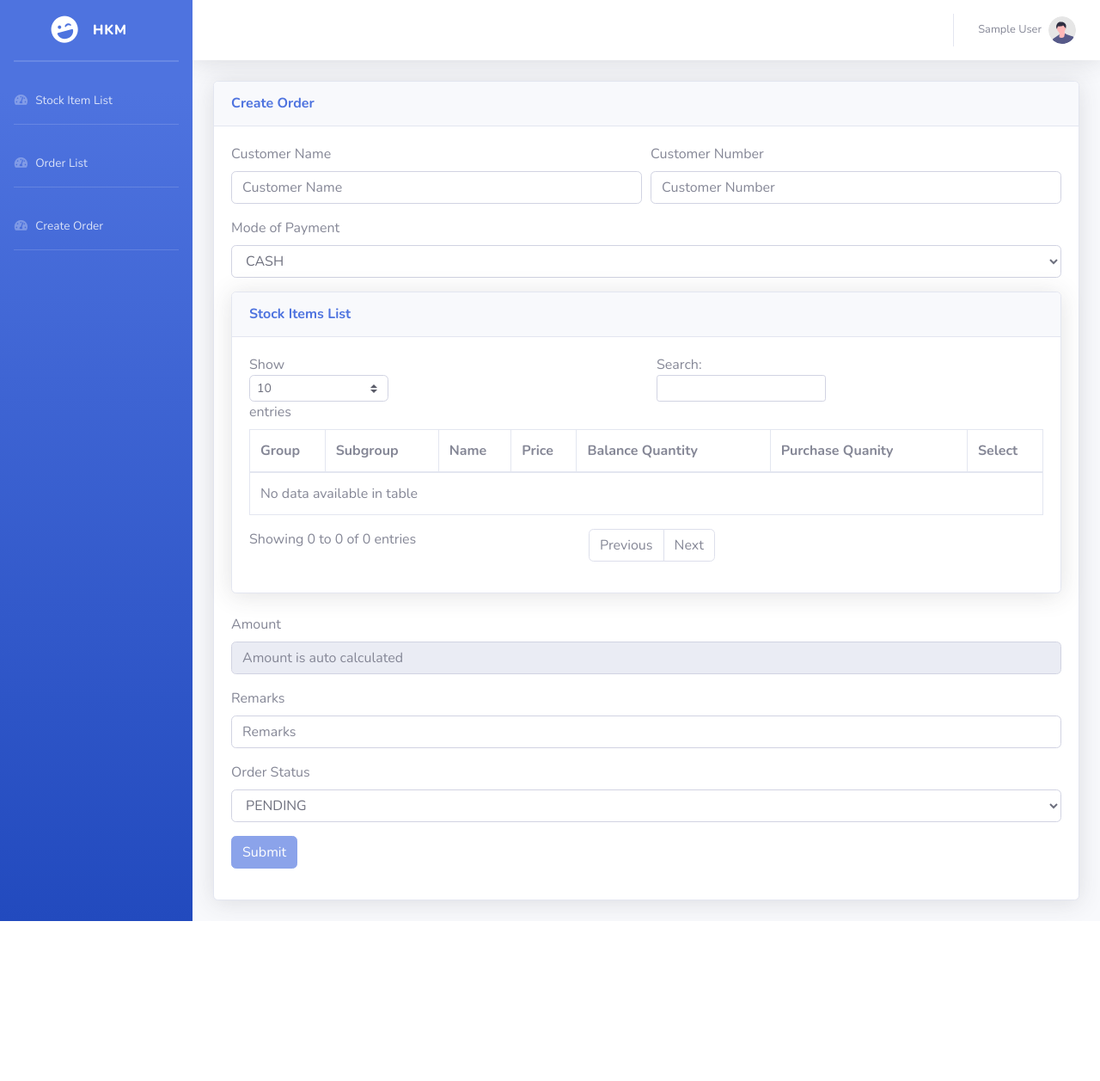
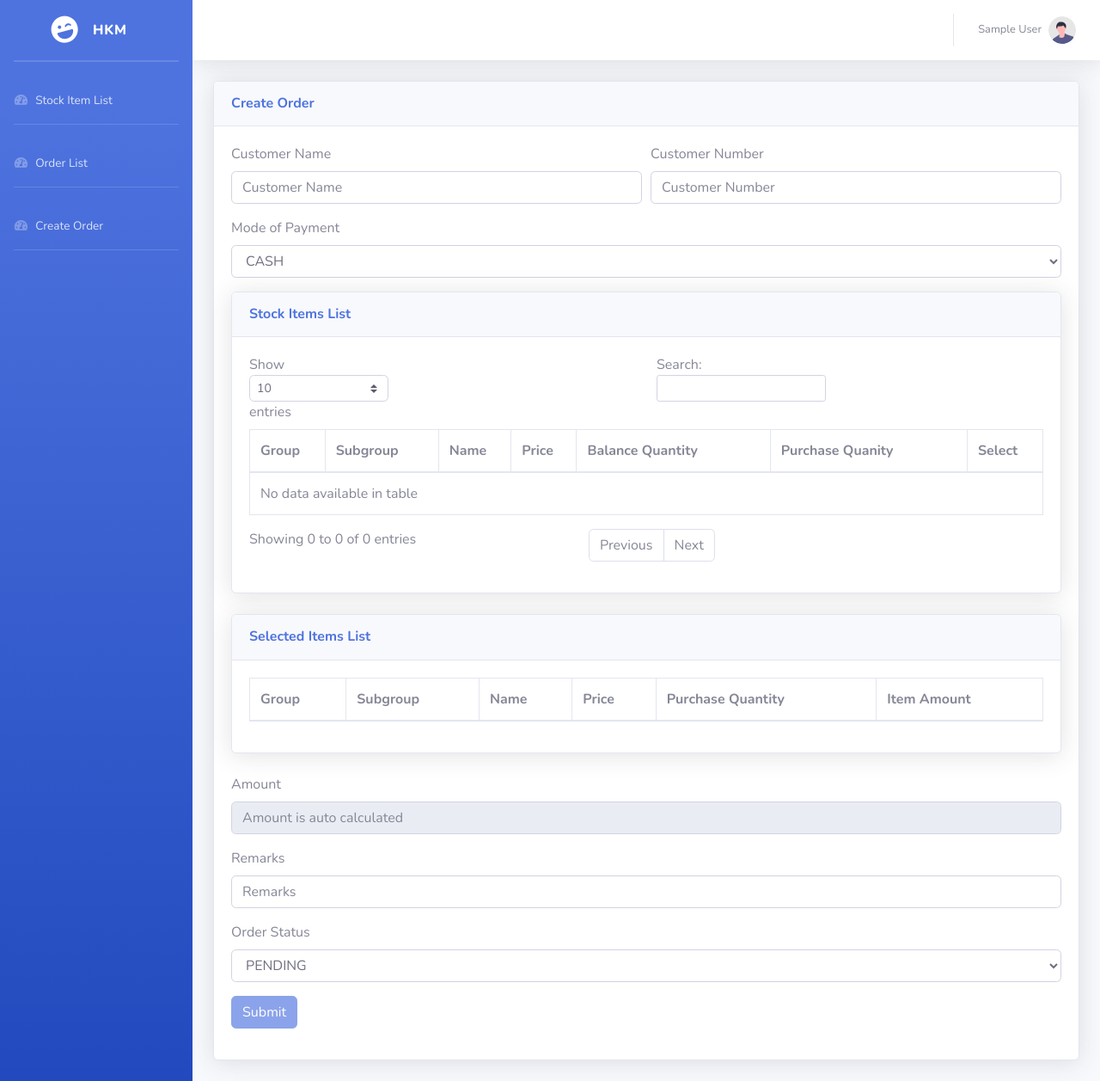
Before and after one commit to sachinharpalani/inventory-management-system, a Django app: page /core/order/create in a window 1280 px wide. Shown: the whole page at 86% size. Before the commit the page ends 1071 px from the top, so only its background shows below. Run offline with Django 4.2, Linux system fonts and the light colour scheme; the visitor is signed in with stand-in values (Sample User, id 1); data that the repository does not hold is empty; some libraries are stand-ins or nearby versions.

Commit message:
Order UI Enhancements

```diff
--- a/ims/core/templates/core/create_order.html
+++ b/ims/core/templates/core/create_order.html
@@ -51,9 +51,9 @@
                             {% for item_detail in stockitem_list %}
                                 {% with remaining_quantity=item_detail.inventory.first.remaining_quantity %}
                                 <tr {% if remaining_quantity <= 0 %} style="background-color: #E6E6FA" {% endif %}>
-                                    <td>{{ item_detail.subgroup.group.name }}</td>
-                                    <td>{{ item_detail.subgroup.name }}</td>
-                                    <td>{{ item_detail.name }}</td>
+                                    <td id="group_name_{{item_detail.id}}" >{{ item_detail.subgroup.group.name }}</td>
+                                    <td id="subgroup_name_{{item_detail.id}}">{{ item_detail.subgroup.name }}</td>
+                                    <td id="item_name_{{item_detail.id}}" >{{ item_detail.name }}</td>
                                     <td id="price_{{item_detail.id}}">{{ item_detail.price }}</td>
                                     <td>{{ remaining_quantity }}</td>
                                     <td>
@@ -71,6 +71,30 @@
                                 </tr>
                                 {% endwith %}
                             {% endfor %}
+                            </tbody>
+                        </table>
+                    </div>
+                </div>
+            </div>
+            <div class="form-group">
+                <div class="card shadow mb-4">
+                    <div class="card-header py-3">
+                        <h6 class="m-0 font-weight-bold text-primary">Selected Items List</h6>
+                    </div>
+                    <div class="card-body">
+                        <div class="table-responsive">
+                        <table class="table table-bordered" id="selectedItemsTable" width="100%" cellspacing="0">
+                            <thead>
+                                <tr>
+                                    <th>Group</th>
+                                    <th>Subgroup</th>
+                                    <th>Name</th>
+                                    <th>Price</th>
+                                    <th>Purchase Quantity</th>
+                                    <th>Item Amount</th>
+                                </tr>
+                            </thead>
+                            <tbody id="selectedItemsBody">
                             </tbody>
                         </table>
                     </div>
@@ -107,14 +131,20 @@
 <script src="{% static 'vendor/datatables/dataTables.bootstrap4.min.js' %}"></script>
 
 <script>
-    $(document).ready(function() {
+    // // $(document).ready(function() {
+    // //     // Call the dataTables jQuery plugin
+    // //     $('#dataTable').DataTable();
+
+    // })
+</script>
+
+<script>
+
+$(document).ready(function() {
         // Call the dataTables jQuery plugin
         $('#dataTable').DataTable();
 
     })
-</script>
-
-<script>
 
     var selectedItems = {}
 
@@ -150,7 +180,14 @@
     function addToSelectedItems(itemId){
         [itemPrice, quantity] = getQuantityAndPrice(itemId)
         itemAmount = calculateItemAmount(itemId, itemPrice, quantity)
-        selectedItems[itemId] = {"totalAmount": itemAmount, "quantity": quantity}
+        selectedItems[itemId] = {
+            "group": document.getElementById("group_name_"+itemId).innerText,
+            "subgroup": document.getElementById("subgroup_name_"+itemId).innerText,
+            "name": document.getElementById("item_name_"+itemId).innerText,
+            "price": document.getElementById("price_"+itemId).innerText,
+            "totalAmount": itemAmount,
+            "quantity": quantity
+        }
 
         calculateTotalAmount()
     }
@@ -158,9 +195,30 @@
     function removeFromSelectedItems(itemId){
         if(selectedItems.hasOwnProperty(itemId)){
             delete selectedItems[itemId]
+            document.getElementById("is_selected_"+itemId).checked = false;
         }
 
         calculateTotalAmount()
+    }
+
+
+    function refreshSelectedItemsTable(){
+        var tbody = document.getElementById("selectedItemsBody")
+        var currentSelectedItems = Object.entries(selectedItems)
+        tableValue = ""
+        for(const [itemId, itemData] of currentSelectedItems){
+            tableValue += "<tr>";
+            tableValue += "<td>" + itemData["group"] + "</td>";
+            tableValue += "<td>" + itemData["subgroup"] + "</td>";
+            tableValue += "<td>" + itemData["name"] + "</td>";
+            tableValue += "<td>" + itemData["price"] + "</td>";
+            tableValue += "<td>" + itemData["quantity"] + "</td>";
+            tableValue += "<td>" + itemData["totalAmount"] + "</td>";
+            tableValue += "</tr>";
+        }
+        // Flush table first
+        tbody.innerHTML = ""
+        tbody.innerHTML = tableValue
     }
 
     function calculateTotalAmount(){
@@ -168,6 +226,8 @@
         totalAmount = amountOfEachItem.reduce((total, obj) => obj.totalAmount + total, 0)
 
         document.getElementById("amount").value = totalAmount;
+
+        refreshSelectedItemsTable()
         toggleSubmitButton()
 
         return totalAmount
--- a/ims/core/templates/core/order_detail.html
+++ b/ims/core/templates/core/order_detail.html
@@ -55,6 +55,7 @@
                                     <th>Name</th>
                                     <th>Price</th>
                                     <th>Quantity brought</th>
+                                    <th>Item Amount</th>
                                 </tr>
                             </thead>
                             <tbody>
@@ -65,6 +66,7 @@
                                     <td>{{ item_detail.stockitem.name }}</td>
                                     <td >{{ item_detail.stockitem.price }}</td>
                                     <td>{{ item_detail.quantity }}</td>
+                                    <td>{% widthratio item_detail.quantity 1 item_detail.stockitem.price %}</td>
                                 </tr>
                             {% endfor %}
                             </tbody>
```
